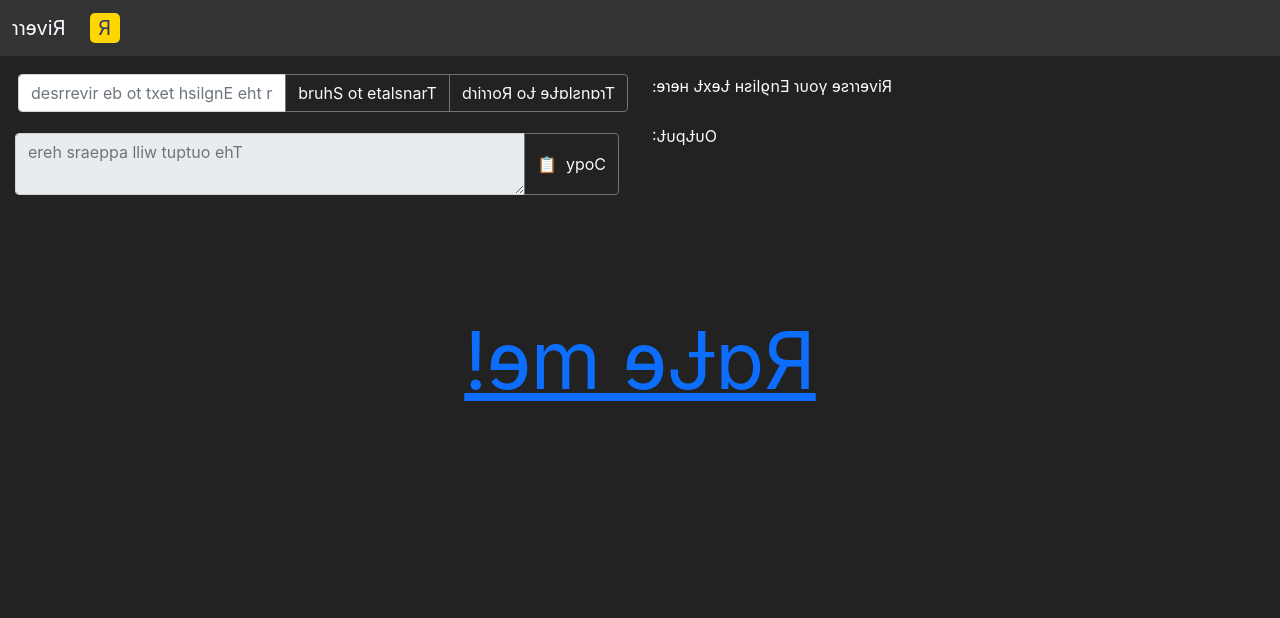
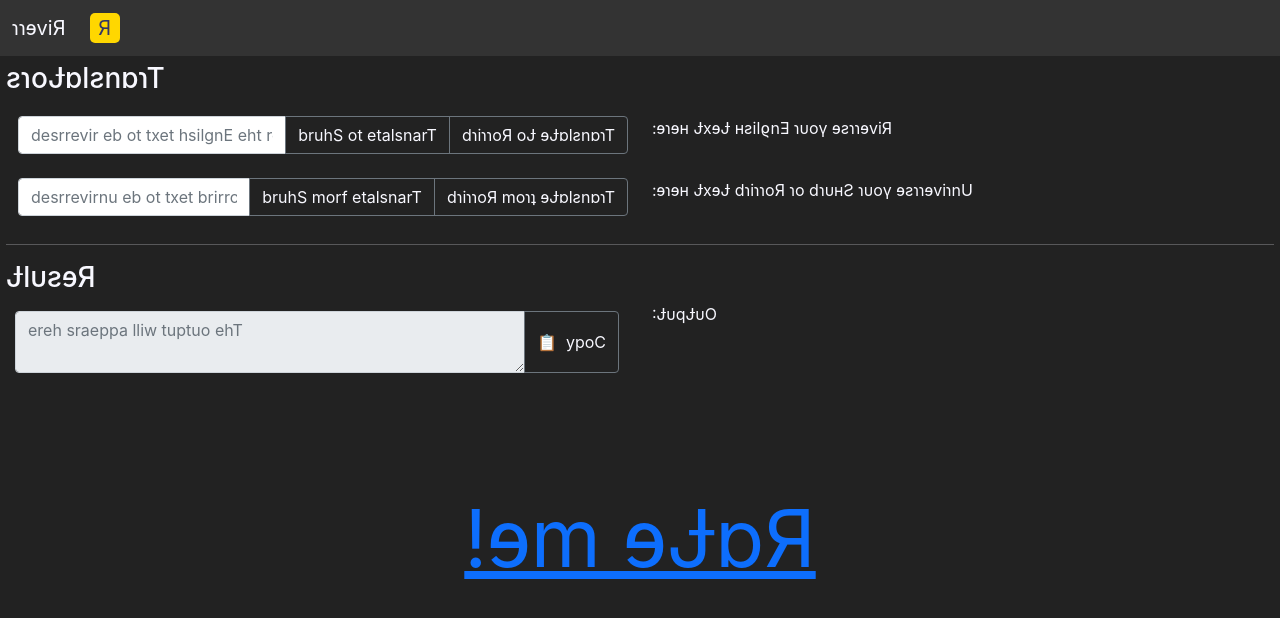
Before and after one commit to Python3-8/Riverr, a React (Create React App) app: page / in a window 1280 px wide. Shown: the top 618 px of the page. Built offline with nearby package versions, Linux system fonts and the light colour scheme.

Commit message:
added another feature requested by hari

```diff
--- a/src/App.js
+++ b/src/App.js
@@ -4,25 +4,7 @@ import "react-toastify/dist/ReactToastify.css";
 import "./App.css";
 import Navbar from "./components/Navbar";
 
-function App() {
-  const inputRef = createRef();
-  const [value, setValue] = useState("");
-  const transToShurb = () => {
-    const input = inputRef.current.value;
-    setValue(input.split("").reverse().join(""));
-  };
-  const copyToCb = () => {
-    const el = document.createElement("input");
-    el.setAttribute("value", value);
-    document.body.appendChild(el);
-    el.select();
-    document.execCommand("copy");
-    document.body.removeChild(el);
-    toast.success("!bɿɒodqilɔ oɈ bɘiqoƆ");
-  };
-  const transToRorrirb = () => {
-    const input = inputRef.current.value;
-    const data = {
+const rorrirbData = {
   a: "\u0252",
   b: "d",
   c: "\u0254",
@@ -90,9 +72,53 @@ function App() {
   "\\": "/",
   "/": "\\",
 };
+
+function App() {
+  const engInputRef = createRef();
+  const langInputRef = createRef();
+  const [value, setValue] = useState("");
+  const transToShurb = () => {
+    const input = engInputRef.current.value;
+    setValue(input.split("").reverse().join(""));
+  };
+  const transFromShurb = () => {
+    const input = langInputRef.current.value;
+    setValue(input.split("").reverse().join(""));
+  };
+  const copyToCb = () => {
+    const el = document.createElement("input");
+    el.setAttribute("value", value);
+    document.body.appendChild(el);
+    el.select();
+    document.execCommand("copy");
+    document.body.removeChild(el);
+    toast.success("!bɿɒodqilɔ oɈ bɘiqoƆ");
+  };
+  const transToRorrirb = () => {
+    const input = engInputRef.current.value;
     let mirrored = "";
     for (let char of input.split("").reverse().join(""))
-      mirrored += Object.keys(data).includes(char) ? data[char] : char;
+      mirrored += Object.keys(rorrirbData).includes(char)
+        ? rorrirbData[char]
+        : char;
+    setValue(mirrored);
+  };
+  const transFromRorrirb = () => {
+    const input = langInputRef.current.value;
+    let mirrored = "";
+    for (let char of input.split("").reverse().join("")) {
+      if (!Object.values(rorrirbData).includes(char)) {
+        mirrored += char;
+        continue;
+      }
+      for (let key of Object.keys(rorrirbData)) {
+        const val = rorrirbData[key];
+        if (char === val) {
+          mirrored += key;
+          break;
+        }
+      }
+    }
     setValue(mirrored);
   };
   return (
@@ -100,12 +126,13 @@ function App() {
       <ToastContainer />
       <Navbar />
       <div class="main-body" style={{ padding: 6 }}>
+        <h3 style={{ color: "ghostwhite" }}>ƨɿoɈɒlƨnɒɿT</h3>
         <div class="row" style={{ padding: 12 }}>
           <div class="col">
             <div class="input-group">
               <input
                 type="text"
-                ref={inputRef}
+                ref={engInputRef}
                 class="form-control"
                 placeholder="desrrevir eb ot txet hsilgnE eht retnE"
                 aria-label="bɘƨɿɿɘviɿ ɘd oɈ ɈxɘɈ ʜƨilϱnƎ ɘʜɈ ɿɘɈnƎ"
@@ -132,6 +159,40 @@ function App() {
             :ɘɿɘʜ ɈxɘɈ ʜƨilϱnƎ ɿυoγ ɘƨɿɿɘviЯ
           </div>
         </div>
+        <div class="row" style={{ padding: 12 }}>
+          <div class="col">
+            <div class="input-group">
+              <input
+                type="text"
+                ref={langInputRef}
+                class="form-control"
+                placeholder="desrrevirnu eb ot txet brirroR ro bruhS eht retnE"
+                aria-label="bɘƨɿɿɘviɿnυ ɘd oɈ ɈxɘɈ dɿiɿɿoЯ ɿo dɿυʜƧ ɘʜɈ ɿɘɈnƎ"
+              />
+              <button
+                class="btn btn-outline-secondary"
+                type="button"
+                onClick={transFromShurb}
+                style={{ color: "ghostwhite" }}
+              >
+                bruhS morf etalsnarT
+              </button>
+              <button
+                class="btn btn-outline-secondary"
+                type="button"
+                onClick={transFromRorrirb}
+                style={{ color: "ghostwhite" }}
+              >
+                dɿiɿɿoЯ moɿʇ ɘɈɒlƨnɒɿT
+              </button>
+            </div>{" "}
+          </div>
+          <div class="col" style={{ color: "ghostwhite" }}>
+            :ɘɿɘʜ ɈxɘɈ dɿiɿɿoЯ ɿo dɿυʜƧ ɿυoγ ɘƨɿɿɘviɿnU
+          </div>
+        </div>
+        <hr style={{ color: "ghostwhite" }} />
+        <h3 style={{ color: "ghostwhite" }}>ɈlυƨɘЯ</h3>
         <div class="row">
           <div class="col">
             <div class="input-group" style={{ padding: 9 }}>
```
Lines whose indentation alone changed are shown as unchanged.
